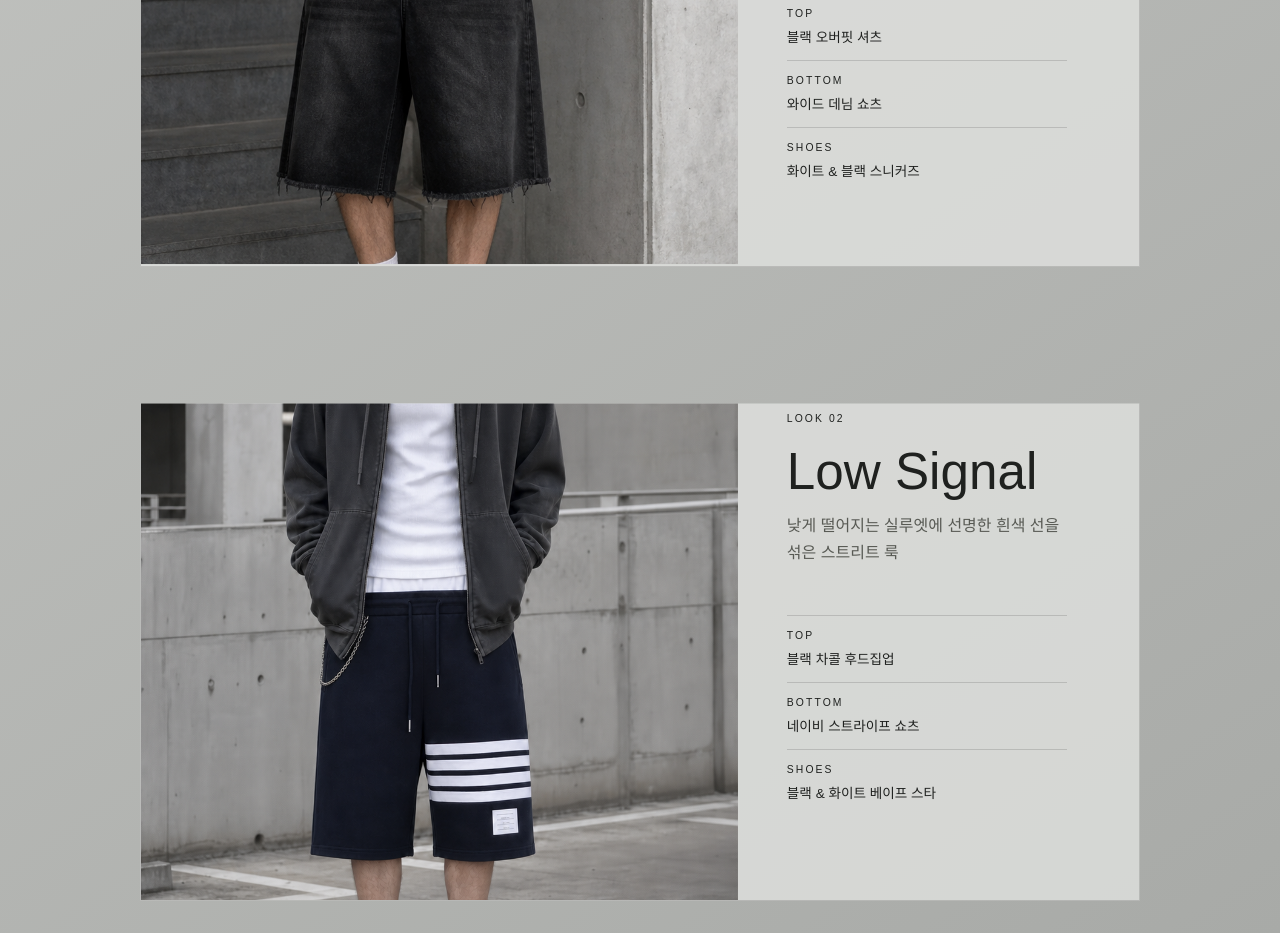
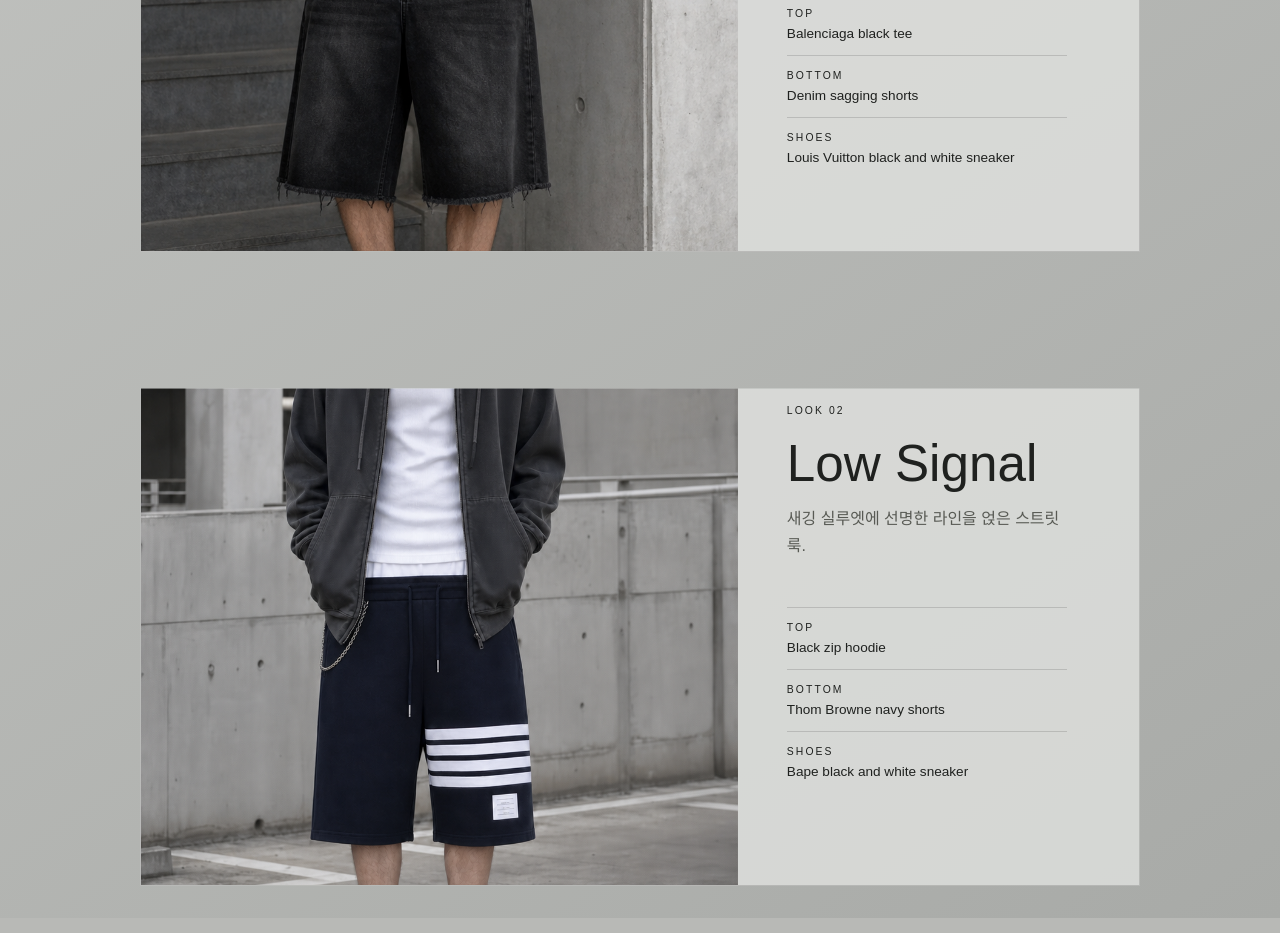
Before and after one commit to ue2018609-ai/mood-odd, a Next.js app: page / in a window 1280 px wide. Shown: the part 1880-2813 px from the top of the page. Built offline with nearby package versions, Linux system fonts and the light colour scheme.

Commit message:
Add image lightbox and outfit details

```diff
--- a/app/globals.css
+++ b/app/globals.css
@@ -59,6 +59,14 @@ main {
   will-change: clip-path;
 }
 
+.look-frame {
+  display: block;
+  padding: 0;
+  border: 0;
+  background: transparent;
+  cursor: zoom-in;
+}
+
 .look {
   display: block;
   width: 100%;
@@ -104,6 +112,36 @@ dd {
   font-size: 0.85rem;
 }
 
+.lightbox {
+  position: fixed;
+  inset: 0;
+  z-index: 50;
+  display: grid;
+  place-items: center;
+  padding: 28px;
+  background: rgba(18, 19, 17, 0.86);
+  cursor: zoom-out;
+}
+
+.lightbox img {
+  max-width: min(100%, 980px);
+  max-height: 88svh;
+  object-fit: contain;
+}
+
+.lightbox-close {
+  position: fixed;
+  top: 22px;
+  right: 22px;
+  padding: 10px 14px;
+  border: 1px solid rgba(241, 241, 238, 0.42);
+  background: rgba(31, 33, 31, 0.72);
+  color: #f1f1ee;
+  font: inherit;
+  font-size: 0.72rem;
+  letter-spacing: 0.18em;
+}
+
 @media (max-width: 700px) {
   main {
     padding: 20px;
--- a/app/page.js
+++ b/app/page.js
@@ -1,6 +1,6 @@
 "use client";
 
-import { useRef } from "react";
+import { useRef, useState } from "react";
 import gsap from "gsap";
 import { ScrollTrigger } from "gsap/ScrollTrigger";
 import { useGSAP } from "@gsap/react";
@@ -9,6 +9,36 @@ gsap.registerPlugin(useGSAP, ScrollTrigger);
 
 export default function Home() {
   const page = useRef();
+  const [openLook, setOpenLook] = useState(null);
+
+  const looks = [
+    {
+      id: "look-01",
+      number: "LOOK 01",
+      title: "Quiet Distortion",
+      image: "/looks/mood-odd-look-02.png",
+      alt: "Black oversized tee, denim shorts, and black white sneakers street outfit",
+      mood: "차분한 블랙에 낯선 비율을 섞은 스트릿 룩.",
+      items: [
+        ["TOP", "Balenciaga black tee"],
+        ["BOTTOM", "Denim sagging shorts"],
+        ["SHOES", "Louis Vuitton black and white sneaker"],
+      ],
+    },
+    {
+      id: "look-02",
+      number: "LOOK 02",
+      title: "Low Signal",
+      image: "/looks/mood-odd-look-03-bape.png",
+      alt: "Black zip hoodie, navy striped shorts, and Bape sneakers street outfit",
+      mood: "새깅 실루엣에 선명한 라인을 얹은 스트릿 룩.",
+      items: [
+        ["TOP", "Black zip hoodie"],
+        ["BOTTOM", "Thom Browne navy shorts"],
+        ["SHOES", "Bape black and white sneaker"],
+      ],
+    },
+  ];
 
   useGSAP(() => {
     const motion = gsap.matchMedia();
@@ -78,42 +108,35 @@ export default function Home() {
         <span className="scroll-hint">SCROLL TO DISCOVER</span>
       </section>
 
-      <section className="look-card" id="look-01">
-        <img
-          className="look"
-          src="/looks/mood-odd-look-02.png"
-          alt="검정 오버핏 셔츠와 데님 반바지, 흰색과 검정 운동화를 조합한 코디"
-        />
+      {looks.map((look) => (
+        <section className="look-card" id={look.id} key={look.id}>
+          <button className="look-frame" type="button" onClick={() => setOpenLook(look)}>
+            <img className="look" src={look.image} alt={look.alt} />
+          </button>
           <div className="look-info">
-          <span>LOOK 01</span>
-          <h1>Quiet Distortion</h1>
-          <p>차분한 검정 안에 낯선 비율을 얹은 스트리트 룩</p>
+            <span>{look.number}</span>
+            <h1>{look.title}</h1>
+            <p>{look.mood}</p>
             <dl>
-            <div><dt>TOP</dt><dd>블랙 오버핏 셔츠</dd></div>
-            <div><dt>BOTTOM</dt><dd>와이드 데님 쇼츠</dd></div>
-            <div><dt>SHOES</dt><dd>화이트 &amp; 블랙 스니커즈</dd></div>
+              {look.items.map(([label, value]) => (
+                <div key={label}>
+                  <dt>{label}</dt>
+                  <dd>{value}</dd>
+                </div>
+              ))}
             </dl>
           </div>
         </section>
+      ))}
 
-      <section className="look-card" id="look-02">
-        <img
-          className="look"
-          src="/looks/mood-odd-look-03-bape.png"
-          alt="차콜 후드집업과 네이비 스트라이프 쇼츠, 베이프 신발을 조합한 새깅 코디"
-        />
-        <div className="look-info">
-          <span>LOOK 02</span>
-          <h1>Low Signal</h1>
-          <p>낮게 떨어지는 실루엣에 선명한 흰색 선을 섞은 스트리트 룩</p>
-          <dl>
-            <div><dt>TOP</dt><dd>블랙 차콜 후드집업</dd></div>
-            <div><dt>BOTTOM</dt><dd>네이비 스트라이프 쇼츠</dd></div>
-            <div><dt>SHOES</dt><dd>블랙 &amp; 화이트 베이프 스타</dd></div>
-          </dl>
+      {openLook && (
+        <div className="lightbox" role="dialog" aria-modal="true" onClick={() => setOpenLook(null)}>
+          <button className="lightbox-close" type="button" aria-label="Close image">
+            CLOSE
+          </button>
+          <img src={openLook.image} alt={openLook.alt} />
         </div>
-      </section>
-
+      )}
     </main>
   );
 }
```
Lines whose indentation alone changed are shown as unchanged.
